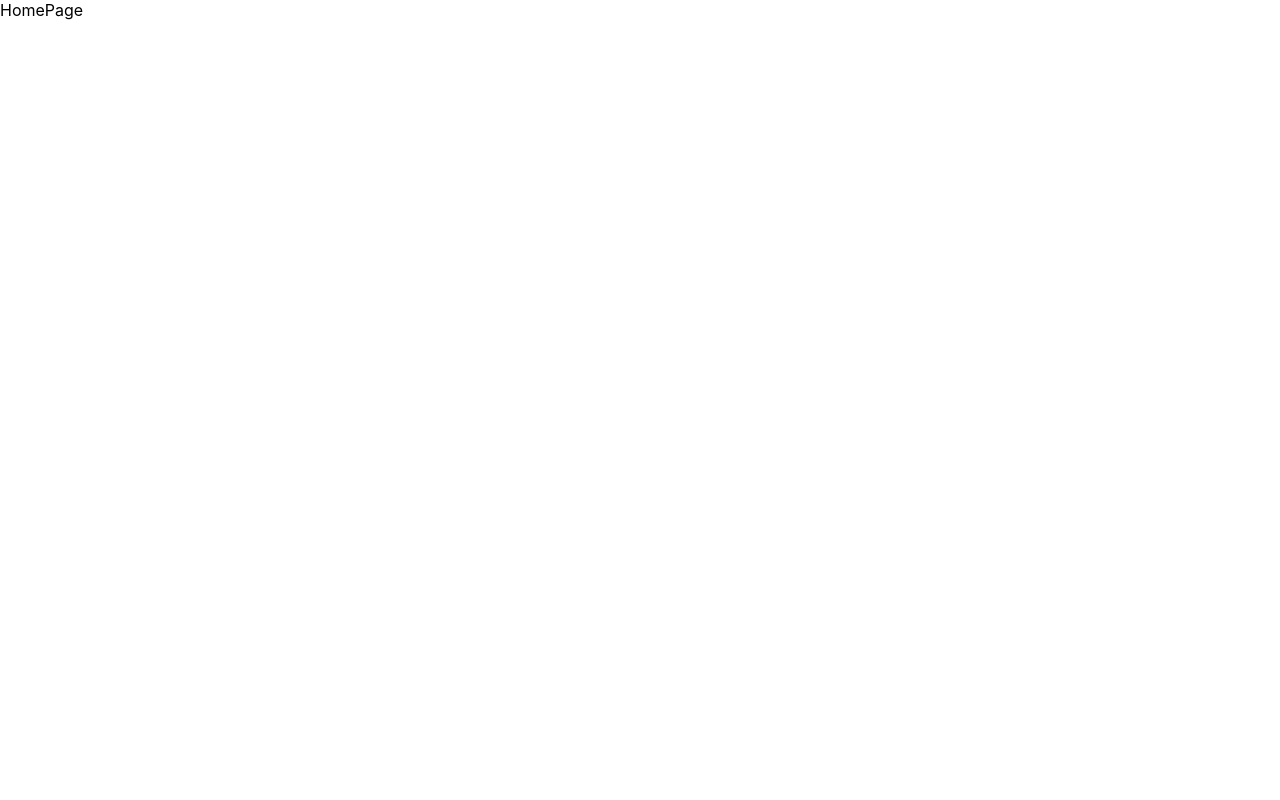
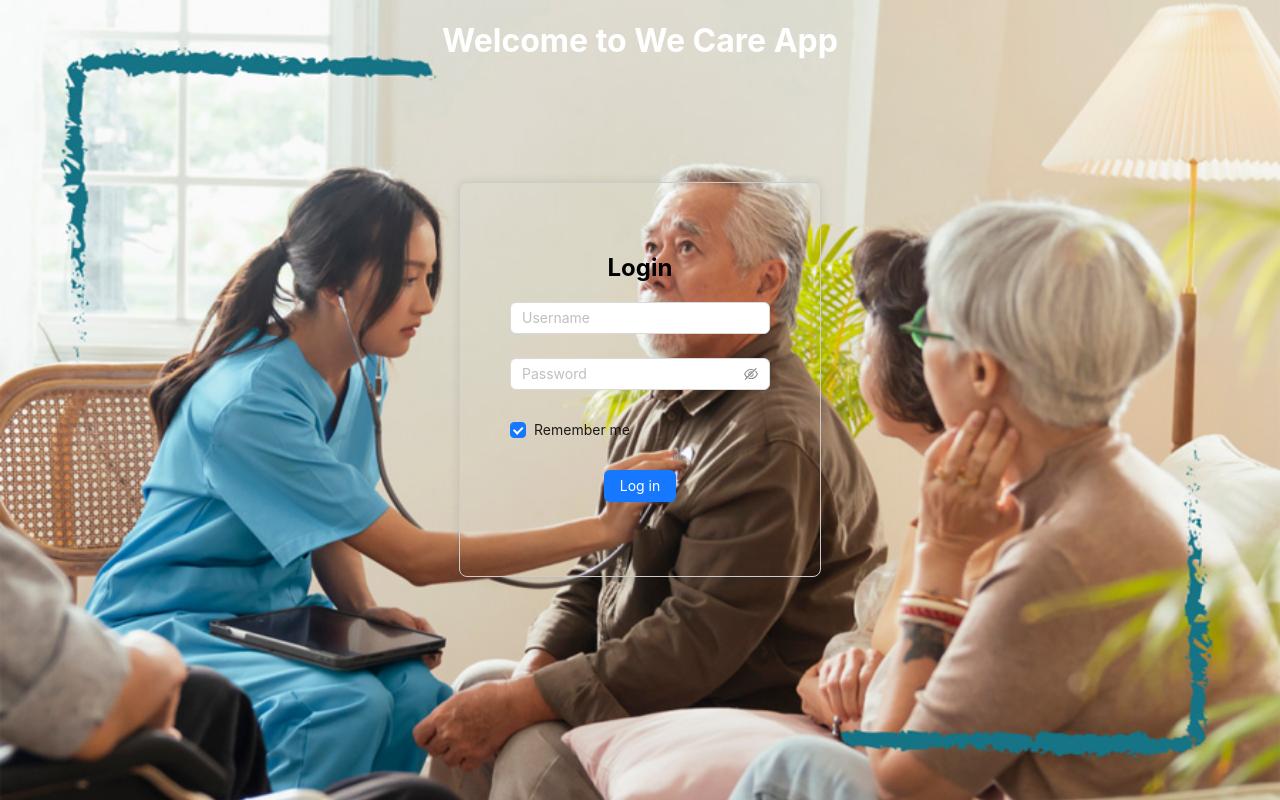
Before and after one commit to himanshu98/digital-health-frontend, a React (Create React App) app: page / in a window 1280 px wide. Built offline with nearby package versions, Linux system fonts and the light colour scheme.

Commit message:
basic login page added

```diff
--- a/src/containers/HomePage.js
+++ b/src/containers/HomePage.js
@@ -1,8 +1,25 @@
 import React from 'react'
+import Login from './Login'
+import backgroundImage from '../images/hospital-market-img-1.jpg';
+
+
+
+const divStyle = {
+  backgroundImage: `url(${backgroundImage})`,
+  backgroundSize: 'cover',
+  backgroundPosition: 'center',
+  minHeight: '100vh', // Ensure the div takes at least the full height of the viewport
+  display: 'flex',
+  flexDirection: 'column',
+  justifyContent: 'center',
+  alignItems: 'center',
+};
 
 const HomePage = () => {
-  return (
-    <div>HomePage</div>
+  return (<div style={divStyle}>
+    <h1 style={{ color: '#fff' }}>Welcome to We Care App</h1>
+    <Login />
+  </div>
   )
 }
 
--- /dev/null
+++ b/src/containers/Login.js
@@ -0,0 +1,47 @@
+// Login.js
+import React from 'react';
+import { Form, Input, Button, Checkbox } from 'antd';
+
+const Login = () => {
+  const onFinish = (values) => {
+    console.log('Received values:', values);
+    // Add authentication logic here
+  };
+
+  return (
+    <div style={{ maxWidth: '300px', margin: 'auto', marginTop: '100px', padding: '50px', border: '1px solid #ccc', borderRadius: '8px', boxShadow: '0 0 10px rgba(0, 0, 0, 0.1)' }}>
+      <h2 style={{ textAlign: 'center', marginBottom: '20px' }}>Login</h2>
+      <Form
+        name="basic"
+        initialValues={{ remember: true }}
+        onFinish={onFinish}
+      >
+        <Form.Item
+          name="username"
+          rules={[{ required: true, message: 'Please input your username!' }]}
+        >
+          <Input placeholder="Username" />
+        </Form.Item>
+
+        <Form.Item
+          name="password"
+          rules={[{ required: true, message: 'Please input your password!' }]}
+        >
+          <Input.Password placeholder="Password" />
+        </Form.Item>
+
+        <Form.Item name="remember" valuePropName="checked">
+          <Checkbox>Remember me</Checkbox>
+        </Form.Item>
+
+        <Form.Item style={{ textAlign: 'center' }}>
+          <Button type="primary" htmlType="submit">
+            Log in
+          </Button>
+        </Form.Item>
+      </Form>
+    </div>
+  );
+};
+
+export default Login;
```
Also changed, not shown: src/images/hospital-market-img-1.jpg (added).
